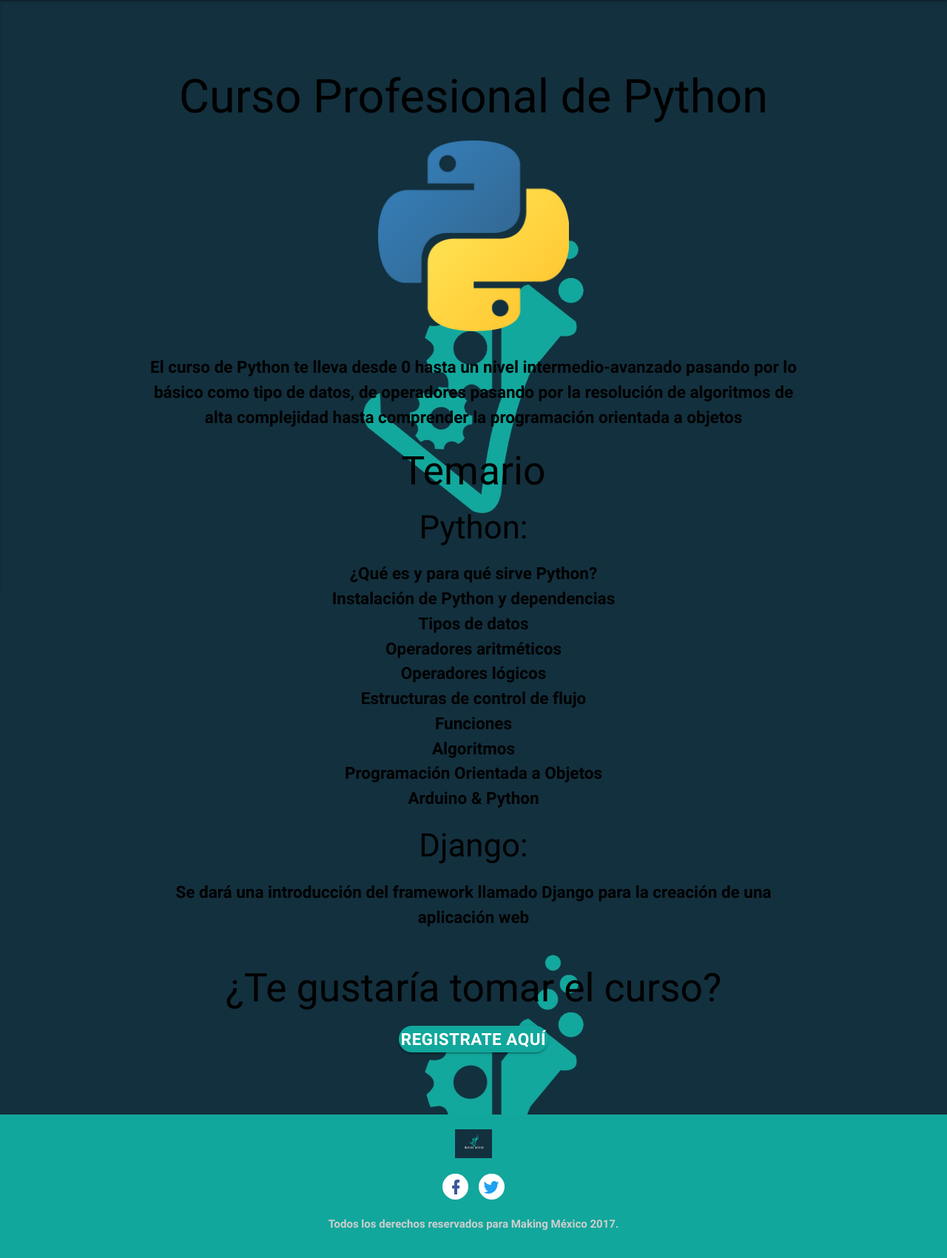
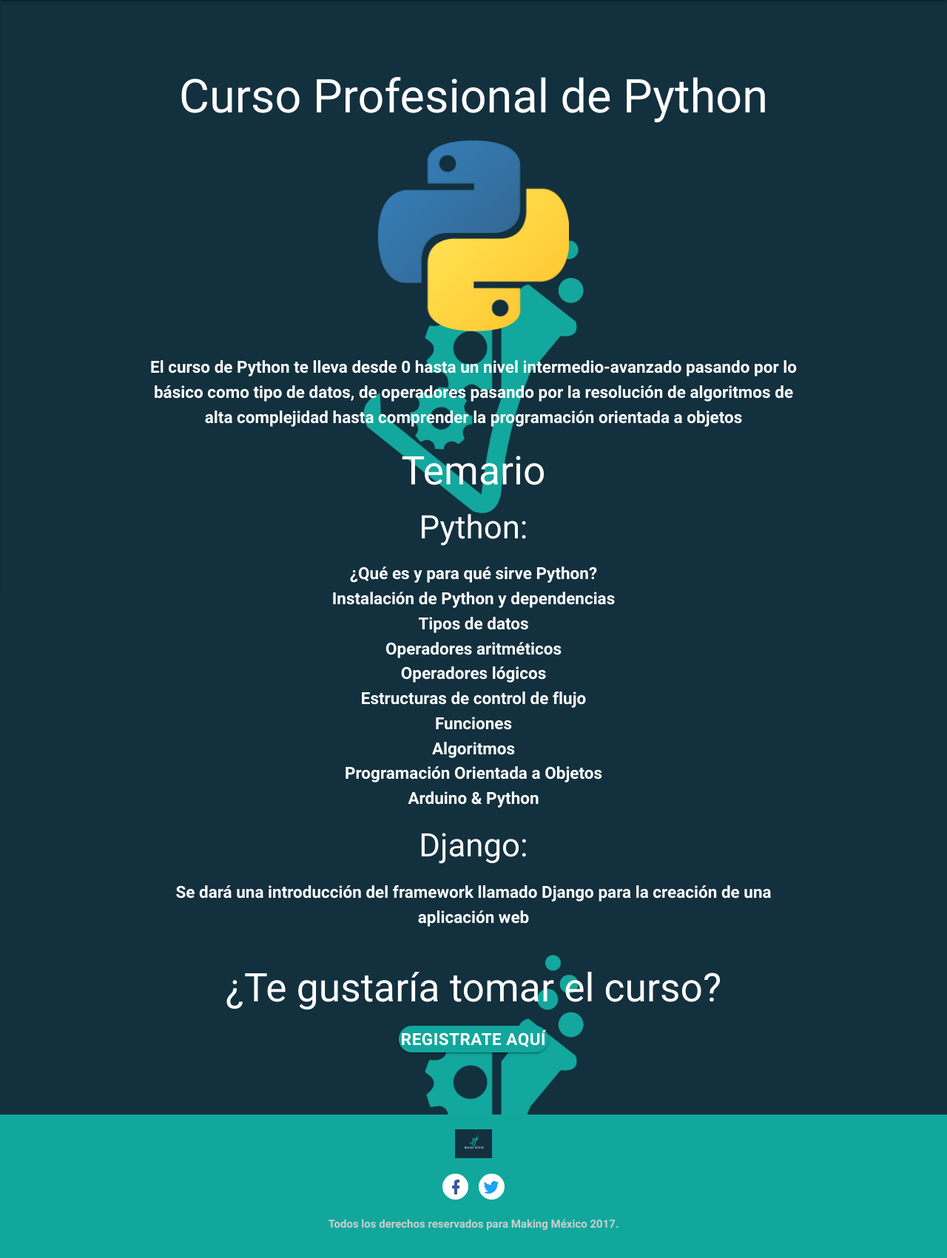
Before and after one commit to MakingMexico/Web_Page, a Django app: page /python/ in a window 1280 px wide. Shown: the part 64-1765 px from the top of the page at 74% size. Run offline with Django 3.2, Linux system fonts and the light colour scheme; some libraries are stand-ins or nearby versions.

Commit message:
White text

```diff
--- a/templates/python.html
+++ b/templates/python.html
@@ -4,7 +4,7 @@
 
 {% block content %}
 
-<section class="course black-text">
+<section class="course white-text">
         <div class="container">
             <div class="row">
                 <div class="col s12 center">
@@ -12,7 +12,7 @@
                 </div>
                 <div class="col s12 center">
                     <img src="{% static "img/python-logo.png" %}" class="responsive-image" width="258">
-                    <p class="black-text">El curso de Python te lleva desde 0 hasta un nivel intermedio-avanzado pasando por lo básico como tipo de datos, de operadores pasando por la resolución de algoritmos de alta complejidad hasta comprender la programación orientada a objetos</p>
+                    <p class="white-text">El curso de Python te lleva desde 0 hasta un nivel intermedio-avanzado pasando por lo básico como tipo de datos, de operadores pasando por la resolución de algoritmos de alta complejidad hasta comprender la programación orientada a objetos</p>
                     <h2>Temario</h2>
 					<h3>Python:</h3>
 					<ul>
```
